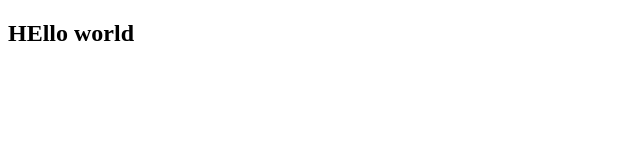
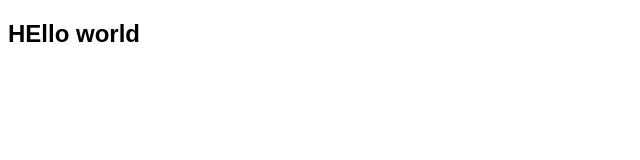
Before and after one commit to nick20name17/test-1337, a plain HTML site: page index.html in a window 1280 px wide. Shown: the full height of the page, 0-640 px from the left. Drawn offline with Linux system fonts and the light colour scheme.

Commit message:
add style.css

```diff
--- a/index.html
+++ b/index.html
@@ -8,6 +8,7 @@
       content="width=device-width, initial-scale=1.0"
     />
     <title>!!!Test</title>
+    <link rel="stylesheet" href="style.css" />
   </head>
   <body>
     <section class="section">
--- /dev/null
+++ b/style.css
@@ -0,0 +1,3 @@
+body {
+  font-family: sans-serif;
+}
```
